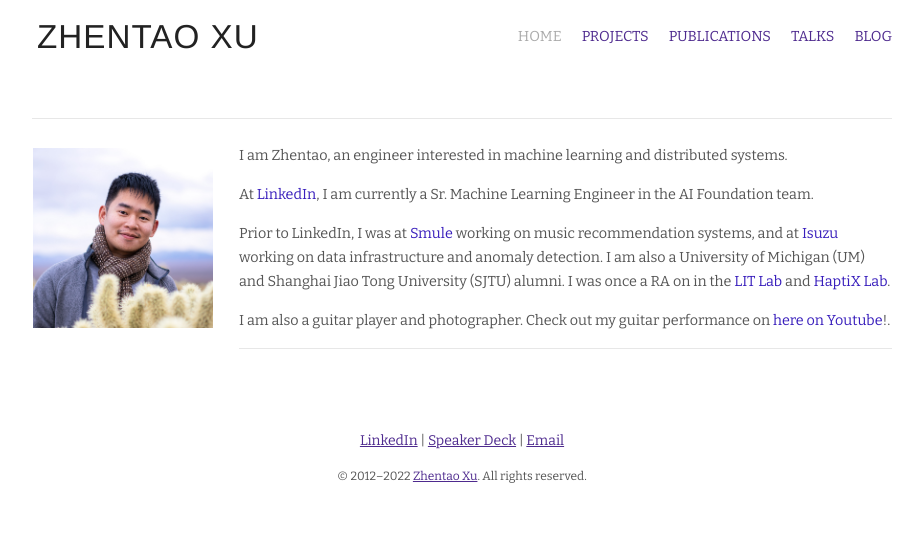
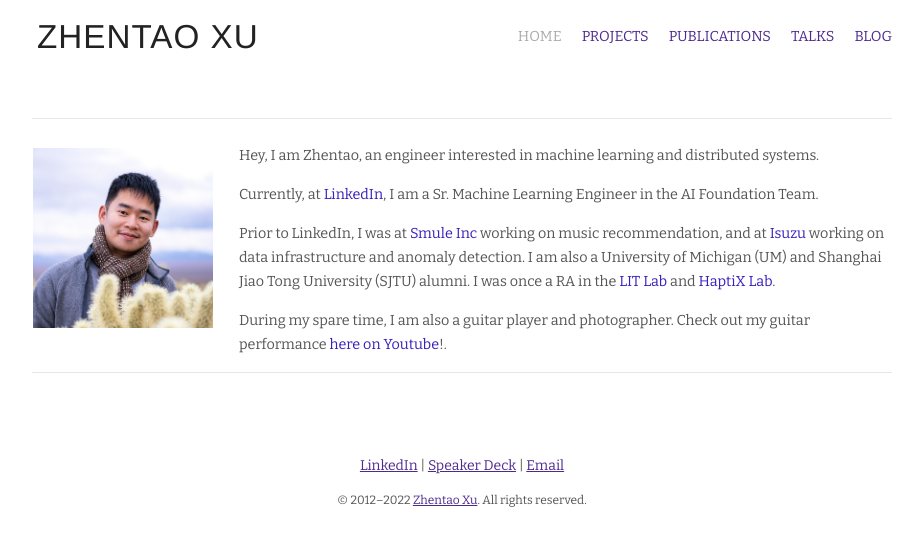
Before and after one commit to xuzhentao/xuzhentao.github.io, a Jekyll site: the page built from index.md, in a window 1280 px wide. Shown: the top 546 px of the page, without its empty margins (178-1101 px from the left). Built offline with Jekyll 4.4.1, drawn with Linux system fonts in a browser that asks for light colours; nearby versions of some CDN libraries.

Commit message:
Update index.md

```diff
--- a/index.md
+++ b/index.md
@@ -8,10 +8,10 @@ layout: default
   <div class="hentry post no-border">
     <img src="/images/contents/zhentao_photo_min.jpg" alt="Zhentao Xu" class="archive-thumbnail home-thumbnail" width="160" height="200" />
     <div class="entry-summary">
-      <p>I am Zhentao, an engineer interested in machine learning and distributed systems.</p>
-      <p>At <a href="https://linkedin.com" target="_blank" >LinkedIn</a>, I am currently a Sr. Machine Learning Engineer in the AI Foundation team.</p>
-      <p>Prior to LinkedIn, I was at <a href="https://smule.com" target="_blank" >Smule</a> working on music recommendation systems, and at <a href="http://www.isuzutechcenter.com/" target="_blank" >Isuzu</a> working on data infrastructure and anomaly detection. I am also a University of Michigan (UM) and Shanghai Jiao Tong University (SJTU) alumni. I was once a RA on in the <a href="http://lit.eecs.umich.edu/" target="_blank" >LIT Lab</a> and <a href="https://haptixlab.engin.umich.edu/haptix/people/">HaptiX Lab</a>. </p>
-      <p>I am also a guitar player and photographer. Check out my guitar performance on <a href="https://www.youtube.com/watch?v=mB7eT-nL8DY&list=PLnmtNYICaK-YemzXFEVhPLaQ5C4cVghpP&index=1">here on Youtube</a>!.
+      <p>Hey, I am Zhentao, an engineer interested in machine learning and distributed systems.</p>
+      <p>Currently, at <a href="https://linkedin.com" target="_blank" >LinkedIn</a>, I am a Sr. Machine Learning Engineer in the AI Foundation Team.</p>
+      <p>Prior to LinkedIn, I was at <a href="https://smule.com" target="_blank" >Smule Inc</a> working on music recommendation, and at <a href="http://www.isuzutechcenter.com/" target="_blank" >Isuzu</a> working on data infrastructure and anomaly detection. I am also a University of Michigan (UM) and Shanghai Jiao Tong University (SJTU) alumni. I was once a RA in the <a href="http://lit.eecs.umich.edu/" target="_blank" >LIT Lab</a> and <a href="https://haptixlab.engin.umich.edu/haptix/people/">HaptiX Lab</a>. </p>
+      <p>During my spare time, I am also a guitar player and photographer. Check out my guitar performance <a href="https://www.youtube.com/watch?v=mB7eT-nL8DY&list=PLnmtNYICaK-YemzXFEVhPLaQ5C4cVghpP&index=1">here on Youtube</a>!.
       </p>
     </div>
     <hr />
```
Also changed, not shown: 1 other file.
